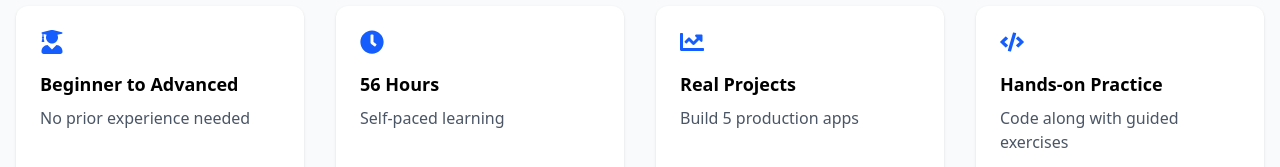
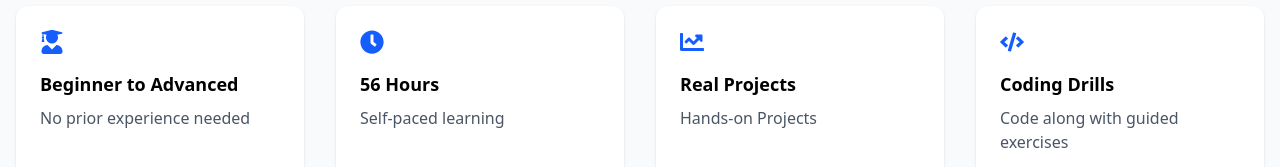
Before and after one commit to Pranay-Dommati/thestudent, a React (Vite) app in the folder frontend/: page /courses/engineering/1 in a window 1280 px wide. Shown: the part 542-709 px from the top of the page. Built offline with nearby package versions, Linux system fonts and the light colour scheme.

Commit message:
updated http://localhost:5173/courses/engineering/1

```diff
--- a/frontend/src/components/CourseDetails/CourseDetails.jsx
+++ b/frontend/src/components/CourseDetails/CourseDetails.jsx
@@ -33,8 +33,8 @@ const CourseDetails = ({ courseId }) => {
         keyFeatures: [
           { icon: <FaUserGraduate />, title: "Beginner to Advanced", text: "No prior experience needed" },
           { icon: <FaClock />, title: "56 Hours", text: "Self-paced learning" },
-          { icon: <FaChartLine />, title: "Real Projects", text: "Build 5 production apps" },
-          { icon: <FaCode />, title: "Hands-on Practice", text: "Code along with guided exercises" }
+          { icon: <FaChartLine />, title: "Real Projects", text: "Hands-on Projects" },
+          { icon: <FaCode />, title: "Coding Drills", text: "Code along with guided exercises" }
         ],
         thumbnail: "https://images.unsplash.com/photo-1633356122544-f134324a6cee?w=800",
         previewImage: "https://images.unsplash.com/photo-1587620962725-abab7fe55159?w=800",
```
